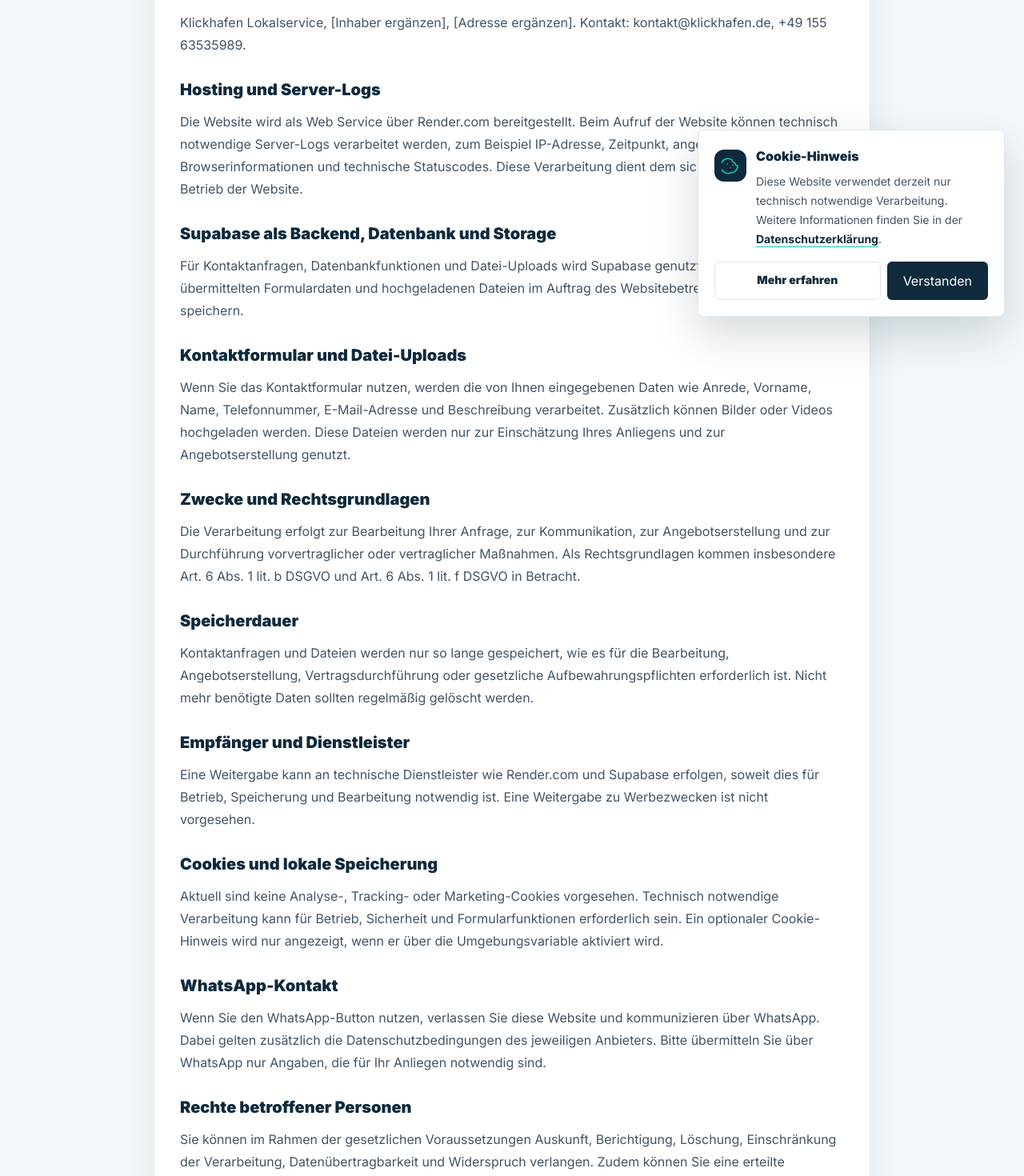
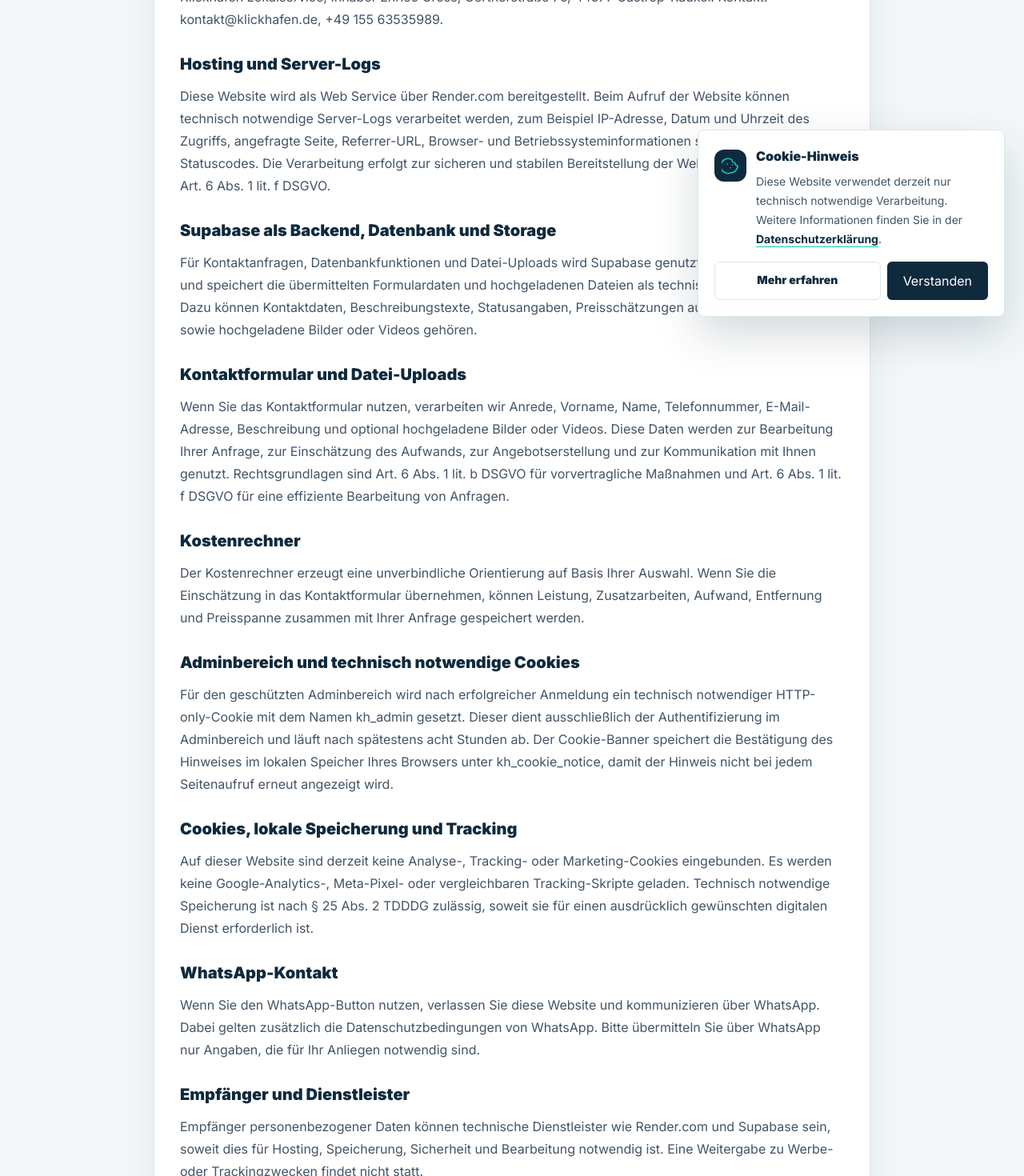
Before and after one commit to MrSigel/Klickhafen-Lokalservice, a Next.js app: page /datenschutz in a window 1280 px wide. Shown: the part 380-1850 px from the top of the page at 80% size. Built offline with nearby package versions, Linux system fonts and the light colour scheme.

Commit message:
Aktualisiere Rechtstexte mit Anbieterangaben

```diff
--- a/src/app/datenschutz/page.tsx
+++ b/src/app/datenschutz/page.tsx
@@ -8,8 +8,8 @@ export const metadata: Metadata = {
 
 const contact = {
   company: "Klickhafen Lokalservice",
-  owner: "[Inhaber ergänzen]",
-  address: "[Adresse ergänzen]",
+  owner: "Enrico Gross",
+  address: "Gertherstraße 76, 44577 Castrop-Rauxel",
   email: "kontakt@klickhafen.de",
   phone: "+49 155 63535989",
 };
@@ -17,47 +17,55 @@ const contact = {
 const sections = [
   {
     title: "Verantwortlicher",
-    text: `${contact.company}, ${contact.owner}, ${contact.address}. Kontakt: ${contact.email}, ${contact.phone}.`,
+    text: `${contact.company}, Inhaber ${contact.owner}, ${contact.address}. Kontakt: ${contact.email}, ${contact.phone}.`,
   },
   {
     title: "Hosting und Server-Logs",
-    text: "Die Website wird als Web Service über Render.com bereitgestellt. Beim Aufruf der Website können technisch notwendige Server-Logs verarbeitet werden, zum Beispiel IP-Adresse, Zeitpunkt, angefragte Seite, Browserinformationen und technische Statuscodes. Diese Verarbeitung dient dem sicheren und stabilen Betrieb der Website.",
+    text: "Diese Website wird als Web Service über Render.com bereitgestellt. Beim Aufruf der Website können technisch notwendige Server-Logs verarbeitet werden, zum Beispiel IP-Adresse, Datum und Uhrzeit des Zugriffs, angefragte Seite, Referrer-URL, Browser- und Betriebssysteminformationen sowie technische Statuscodes. Die Verarbeitung erfolgt zur sicheren und stabilen Bereitstellung der Website auf Grundlage von Art. 6 Abs. 1 lit. f DSGVO.",
   },
   {
     title: "Supabase als Backend, Datenbank und Storage",
-    text: "Für Kontaktanfragen, Datenbankfunktionen und Datei-Uploads wird Supabase genutzt. Supabase kann die übermittelten Formulardaten und hochgeladenen Dateien im Auftrag des Websitebetreibers verarbeiten und speichern.",
+    text: "Für Kontaktanfragen, Datenbankfunktionen und Datei-Uploads wird Supabase genutzt. Supabase verarbeitet und speichert die übermittelten Formulardaten und hochgeladenen Dateien als technischer Dienstleister. Dazu können Kontaktdaten, Beschreibungstexte, Statusangaben, Preisschätzungen aus dem Kostenrechner sowie hochgeladene Bilder oder Videos gehören.",
   },
   {
     title: "Kontaktformular und Datei-Uploads",
-    text: "Wenn Sie das Kontaktformular nutzen, werden die von Ihnen eingegebenen Daten wie Anrede, Vorname, Name, Telefonnummer, E-Mail-Adresse und Beschreibung verarbeitet. Zusätzlich können Bilder oder Videos hochgeladen werden. Diese Dateien werden nur zur Einschätzung Ihres Anliegens und zur Angebotserstellung genutzt.",
+    text: "Wenn Sie das Kontaktformular nutzen, verarbeiten wir Anrede, Vorname, Name, Telefonnummer, E-Mail-Adresse, Beschreibung und optional hochgeladene Bilder oder Videos. Diese Daten werden zur Bearbeitung Ihrer Anfrage, zur Einschätzung des Aufwands, zur Angebotserstellung und zur Kommunikation mit Ihnen genutzt. Rechtsgrundlagen sind Art. 6 Abs. 1 lit. b DSGVO für vorvertragliche Maßnahmen und Art. 6 Abs. 1 lit. f DSGVO für eine effiziente Bearbeitung von Anfragen.",
   },
   {
-    title: "Zwecke und Rechtsgrundlagen",
-    text: "Die Verarbeitung erfolgt zur Bearbeitung Ihrer Anfrage, zur Kommunikation, zur Angebotserstellung und zur Durchführung vorvertraglicher oder vertraglicher Maßnahmen. Als Rechtsgrundlagen kommen insbesondere Art. 6 Abs. 1 lit. b DSGVO und Art. 6 Abs. 1 lit. f DSGVO in Betracht.",
+    title: "Kostenrechner",
+    text: "Der Kostenrechner erzeugt eine unverbindliche Orientierung auf Basis Ihrer Auswahl. Wenn Sie die Einschätzung in das Kontaktformular übernehmen, können Leistung, Zusatzarbeiten, Aufwand, Entfernung und Preisspanne zusammen mit Ihrer Anfrage gespeichert werden.",
+  },
+  {
+    title: "Adminbereich und technisch notwendige Cookies",
+    text: "Für den geschützten Adminbereich wird nach erfolgreicher Anmeldung ein technisch notwendiger HTTP-only-Cookie mit dem Namen kh_admin gesetzt. Dieser dient ausschließlich der Authentifizierung im Adminbereich und läuft nach spätestens acht Stunden ab. Der Cookie-Banner speichert die Bestätigung des Hinweises im lokalen Speicher Ihres Browsers unter kh_cookie_notice, damit der Hinweis nicht bei jedem Seitenaufruf erneut angezeigt wird.",
+  },
+  {
+    title: "Cookies, lokale Speicherung und Tracking",
+    text: "Auf dieser Website sind derzeit keine Analyse-, Tracking- oder Marketing-Cookies eingebunden. Es werden keine Google-Analytics-, Meta-Pixel- oder vergleichbaren Tracking-Skripte geladen. Technisch notwendige Speicherung ist nach § 25 Abs. 2 TDDDG zulässig, soweit sie für einen ausdrücklich gewünschten digitalen Dienst erforderlich ist.",
+  },
+  {
+    title: "WhatsApp-Kontakt",
+    text: "Wenn Sie den WhatsApp-Button nutzen, verlassen Sie diese Website und kommunizieren über WhatsApp. Dabei gelten zusätzlich die Datenschutzbedingungen von WhatsApp. Bitte übermitteln Sie über WhatsApp nur Angaben, die für Ihr Anliegen notwendig sind.",
+  },
+  {
+    title: "Empfänger und Dienstleister",
+    text: "Empfänger personenbezogener Daten können technische Dienstleister wie Render.com und Supabase sein, soweit dies für Hosting, Speicherung, Sicherheit und Bearbeitung notwendig ist. Eine Weitergabe zu Werbe- oder Trackingzwecken findet nicht statt.",
   },
   {
     title: "Speicherdauer",
-    text: "Kontaktanfragen und Dateien werden nur so lange gespeichert, wie es für die Bearbeitung, Angebotserstellung, Vertragsdurchführung oder gesetzliche Aufbewahrungspflichten erforderlich ist. Nicht mehr benötigte Daten sollten regelmäßig gelöscht werden.",
-  },
-  {
-    title: "Empfänger und Dienstleister",
-    text: "Eine Weitergabe kann an technische Dienstleister wie Render.com und Supabase erfolgen, soweit dies für Betrieb, Speicherung und Bearbeitung notwendig ist. Eine Weitergabe zu Werbezwecken ist nicht vorgesehen.",
-  },
-  {
-    title: "Cookies und lokale Speicherung",
-    text: "Aktuell sind keine Analyse-, Tracking- oder Marketing-Cookies vorgesehen. Technisch notwendige Verarbeitung kann für Betrieb, Sicherheit und Formularfunktionen erforderlich sein. Ein optionaler Cookie-Hinweis wird nur angezeigt, wenn er über die Umgebungsvariable aktiviert wird.",
-  },
-  {
-    title: "WhatsApp-Kontakt",
-    text: "Wenn Sie den WhatsApp-Button nutzen, verlassen Sie diese Website und kommunizieren über WhatsApp. Dabei gelten zusätzlich die Datenschutzbedingungen des jeweiligen Anbieters. Bitte übermitteln Sie über WhatsApp nur Angaben, die für Ihr Anliegen notwendig sind.",
+    text: "Kontaktanfragen und Dateien werden nur so lange gespeichert, wie es für Bearbeitung, Angebotserstellung, Vertragsdurchführung, Nachweiszwecke oder gesetzliche Aufbewahrungspflichten erforderlich ist. Nicht mehr benötigte Daten werden gelöscht.",
   },
   {
     title: "Rechte betroffener Personen",
-    text: "Sie können im Rahmen der gesetzlichen Voraussetzungen Auskunft, Berichtigung, Löschung, Einschränkung der Verarbeitung, Datenübertragbarkeit und Widerspruch verlangen. Zudem können Sie eine erteilte Einwilligung mit Wirkung für die Zukunft widerrufen.",
+    text: "Sie haben im Rahmen der gesetzlichen Voraussetzungen Rechte auf Auskunft, Berichtigung, Löschung, Einschränkung der Verarbeitung, Datenübertragbarkeit und Widerspruch. Soweit eine Verarbeitung auf Einwilligung beruht, können Sie diese mit Wirkung für die Zukunft widerrufen.",
   },
   {
     title: "Beschwerderecht",
     text: "Sie haben das Recht, sich bei einer Datenschutzaufsichtsbehörde zu beschweren, wenn Sie der Ansicht sind, dass die Verarbeitung Ihrer personenbezogenen Daten gegen Datenschutzrecht verstößt.",
+  },
+  {
+    title: "Stand",
+    text: "Stand dieser Datenschutzerklärung: 02.06.2026.",
   },
 ];
 
@@ -65,7 +73,7 @@ export default function DatenschutzPage() {
   return (
     <LegalPage
       title="Datenschutzerklärung"
-      intro="Diese Datenschutzerklärung ist eine Vorlage und sollte vor Veröffentlichung rechtlich geprüft und an die tatsächliche Nutzung angepasst werden."
+      intro="Diese Datenschutzerklärung informiert über die Verarbeitung personenbezogener Daten auf dieser Website."
     >
       {sections.map((section) => (
         <section key={section.title} className="grid gap-3">
--- a/src/app/impressum/page.tsx
+++ b/src/app/impressum/page.tsx
@@ -8,24 +8,24 @@ export const metadata: Metadata = {
 
 const details = {
   company: "Klickhafen Lokalservice",
-  owner: "[Inhaber ergänzen]",
-  address: "[Adresse ergänzen]",
+  owner: "Enrico Gross",
+  address: "Gertherstraße 76, 44577 Castrop-Rauxel",
   email: "kontakt@klickhafen.de",
   phone: "+49 155 63535989",
-  vatId: "[USt-ID ergänzen, falls vorhanden]",
+  vatId: "DE278597389",
 };
 
 export default function ImpressumPage() {
   return (
     <LegalPage
       title="Impressum"
-      intro="Diese Seite ist eine Vorlage und sollte vor Veröffentlichung mit den vollständigen Anbieterangaben geprüft und ergänzt werden."
+      intro="Anbieterkennzeichnung nach § 5 Digitale-Dienste-Gesetz (DDG)."
     >
       <section className="grid gap-3">
         <h2 className="text-xl font-black text-[#0F2A3D]">Anbieter</h2>
         <div className="rounded-md border border-[#dbe7ec] bg-[#F4F8FA] p-4 leading-7 text-[#425466]">
           <p>{details.company}</p>
-          <p>{details.owner}</p>
+          <p>Inhaber: {details.owner}</p>
           <p>{details.address}</p>
         </div>
       </section>
@@ -39,8 +39,12 @@ export default function ImpressumPage() {
       </section>
 
       <section className="grid gap-3">
-        <h2 className="text-xl font-black text-[#0F2A3D]">Umsatzsteuer-ID</h2>
-        <p className="leading-7 text-[#425466]">{details.vatId}</p>
+        <h2 className="text-xl font-black text-[#0F2A3D]">
+          Umsatzsteuer-Identifikationsnummer
+        </h2>
+        <p className="leading-7 text-[#425466]">
+          Umsatzsteuer-Identifikationsnummer gemäß § 27a Umsatzsteuergesetz: {details.vatId}
+        </p>
       </section>
 
       <section className="grid gap-3">
@@ -48,16 +52,7 @@ export default function ImpressumPage() {
           Verantwortlich für Inhalte
         </h2>
         <p className="leading-7 text-[#425466]">
-          Verantwortlich für die Inhalte dieser Website ist {details.owner}, Anschrift:
-          {` ${details.address}`}.
-        </p>
-      </section>
-
-      <section className="grid gap-3">
-        <h2 className="text-xl font-black text-[#0F2A3D]">EU-Streitbeilegung</h2>
-        <p className="leading-7 text-[#425466]">
-          Die Europäische Kommission stellt eine Plattform zur Online-Streitbeilegung bereit.
-          Der Link kann bei Bedarf ergänzt werden: https://ec.europa.eu/consumers/odr/
+          Verantwortlich für die Inhalte dieser Website ist {details.owner}, {details.address}.
         </p>
       </section>
 
@@ -66,8 +61,8 @@ export default function ImpressumPage() {
           Verbraucherstreitbeilegung
         </h2>
         <p className="leading-7 text-[#425466]">
-          Angaben zur Teilnahme an einem Streitbeilegungsverfahren vor einer
-          Verbraucherschlichtungsstelle sollten vor Veröffentlichung individuell ergänzt werden.
+          Wir sind nicht verpflichtet und nicht bereit, an Streitbeilegungsverfahren vor einer
+          Verbraucherschlichtungsstelle teilzunehmen.
         </p>
       </section>
     </LegalPage>
```
Also changed, not shown: src/app/agb/page.tsx (+16 -12 lines).
